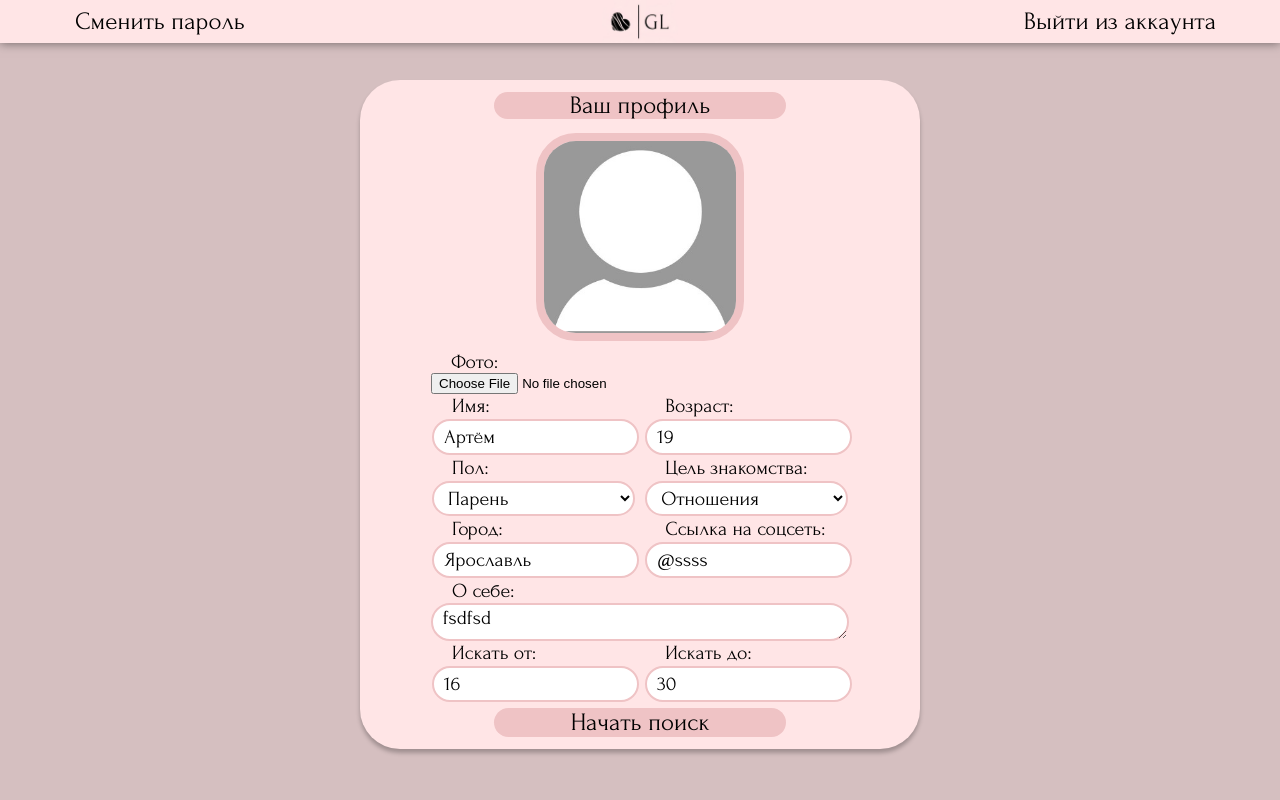
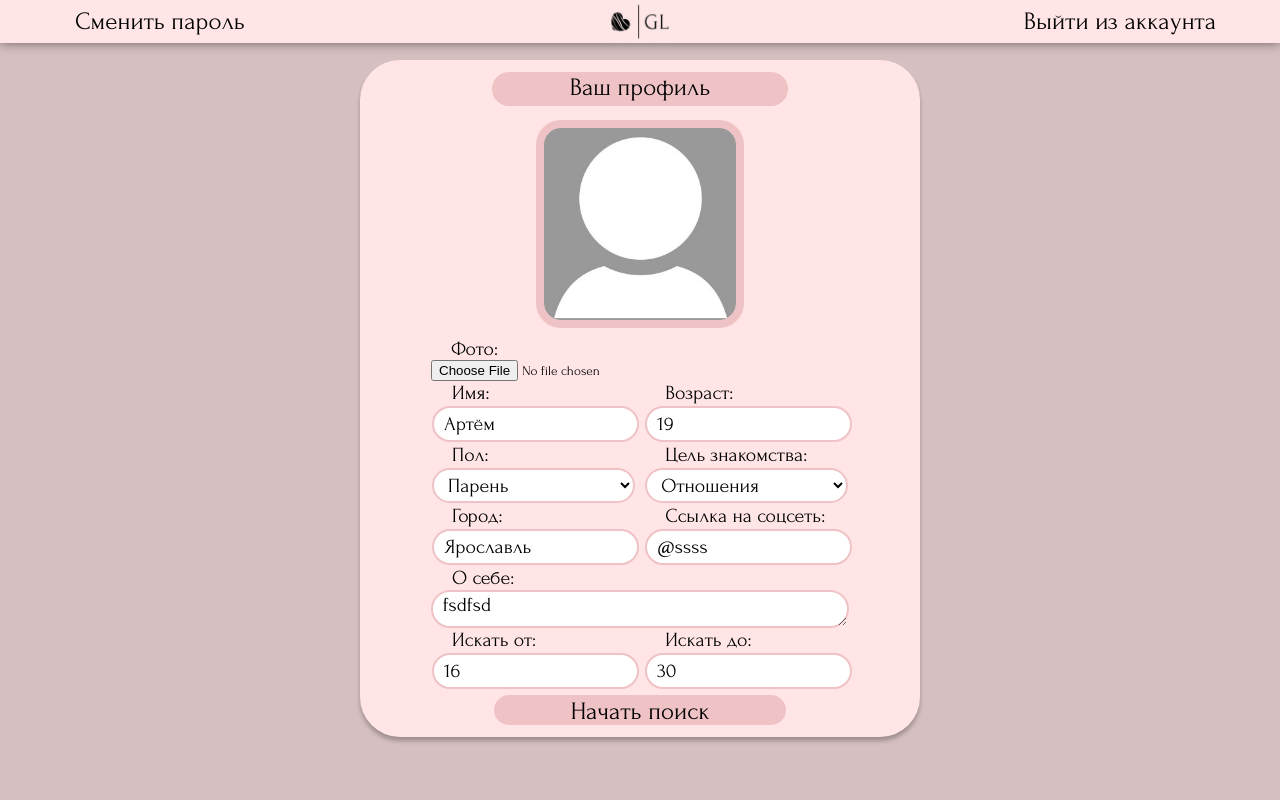
Before and after one commit to argecyplusplus/datingsite, a Django app: page /searching/myprofile/ in a window 1280 px wide. Run offline with Django 4.2, Linux system fonts and the light colour scheme; a user stored in the database is signed in; data comes from the database, SQL or seed files in the repository; both versions use the stored data as it was after the commit.

Commit message:
фикс
фикс

```diff
--- a/datingsite/searching/views.py
+++ b/datingsite/searching/views.py
@@ -82,7 +82,7 @@ class CreateMyProfile(RedirectView):
                 user_profile = profile.id
 
 
-        form = MyProfileForm(request.POST)
+        form = MyProfileForm(request.POST, request.FILES)
         if form.is_valid():
             print ('форма валидная')
 
--- a/datingsite/static/css/myprofile.css
+++ b/datingsite/static/css/myprofile.css
@@ -28,7 +28,6 @@ header {
 header button{
     font-size: 25px;
     width: 25%;
-    max-height: 20vh;
     background-color: rgba(0, 0, 0, 0);
     border: none;
 }
@@ -38,23 +37,20 @@ header button:hover{
 }
 
 main {
-
     display: flex;
     justify-content: center;
     align-items: center;
     padding: 2%;
-    padding-top: 80px;
-
+    padding-top: 60px;
 }
 
 button {
     font-family: "Forum-Regular";
-    max-height: 10vh;
+    max-height: 30px;
 }
 
 button[class="important"]:hover {
     background: #e8babc;
-
 }
 
 table {
@@ -150,9 +146,10 @@ textarea {
     text-align: center;
     font-size: 25px;
     width: 70%;
+    height: 30px;
     background: #EFC3C5;
     border-radius: 20px;
-    border: none;
+    border: 2px solid #EFC3C5;
 }
 
 #containertextbox {
@@ -189,12 +186,22 @@ label {
     font-size: 20px;
 }
 
-.profilephoto{
-    max-width: 192px;
-    max-height: 192px;
-    border: 1vh solid #EFC3C5;
-    border-radius: 5vh;
+input {
+    font-family: "Forum-Regular";
+}
+
+.image-container {
+    width: 192px;
+    height: 192px;
+    overflow: hidden;
     margin: 10px auto 10px;
+    border: 8px solid #EFC3C5;
+    border-radius: 25px;
+}
+
+.image-container img {
+    width: 100%;
+    height: 100%;
 }
 
 .profilephoto a {
--- a/datingsite/templates/searching/myprofile.html
+++ b/datingsite/templates/searching/myprofile.html
@@ -16,16 +16,17 @@
         </header>
         <main>
         <div class="main_list">
-          <form action="{% url 'createprofile' %}" method="post">
+          <form action="{% url 'createprofile' %}" method="post" enctype="multipart/form-data">
               {% csrf_token %}
               <div class="important">
                 Ваш профиль
               </div>
                 <div id="main_lvl_1">
-
-                    <img class="profilephoto" src={{davatar.url}} title="Аватар пользователя" alt="Аватар пользователя">
-                    <label for="id_avatar">Фото:</label>
-                    <input type="file" name="avatar" value="{{davatar}}" accept="image/*" id="id_avatar">
+                    <div class="image-container">
+                      <img src={{davatar.url}} title="Аватар пользователя" alt="Аватар пользователя">
+                    </div>
+                      <label for="id_avatar">Фото:</label>
+                      <input type="file" name="avatar" value="{{davatar}}" accept="image/*" id="id_avatar">
 
                     <table>
                     <tr>
```
Also changed, not shown: datingsite/db.sqlite3, datingsite/media/photos/users/331470_screenshots_20161113221154_1.jpg (added), datingsite/media/photos/users/3Pv_pESQoKc.jpg (added), datingsite/media/photos/users/89ce940942541ef6f80024c7906659ba.jpg (added), datingsite/media/photos/users/Amano.jpg (added), datingsite/media/photos/users/Andrey_Kurpatov.jpg (added), datingsite/media/photos/users/Andrey_Kurpatov_5p0zqTi.jpg (added), datingsite/media/photos/users/Avatar.jpg (added), datingsite/media/photos/users/BHN.jpg (added), datingsite/media/photos/users/SbQ9NeYtN60.jpg (added), datingsite/media/photos/users/_.jpg (added), datingsite/media/photos/users/bg_main.jpg (added), datingsite/media/photos/users/demon-slayer-minimal-4k-zh-3840x2400.jpg (added), datingsite/media/photos/users/eiisu8BVrmA.jpg (added), 3 more files.
